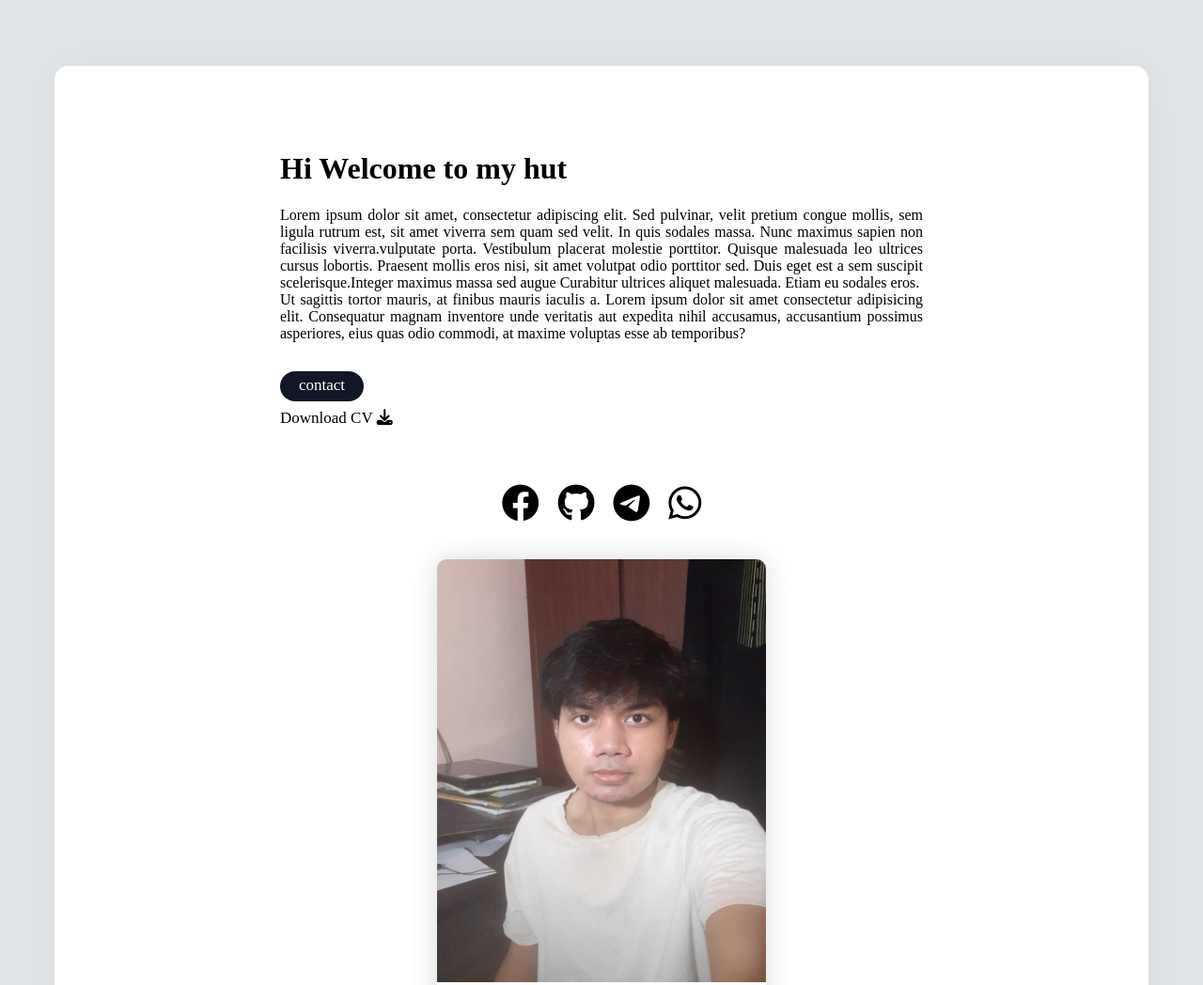
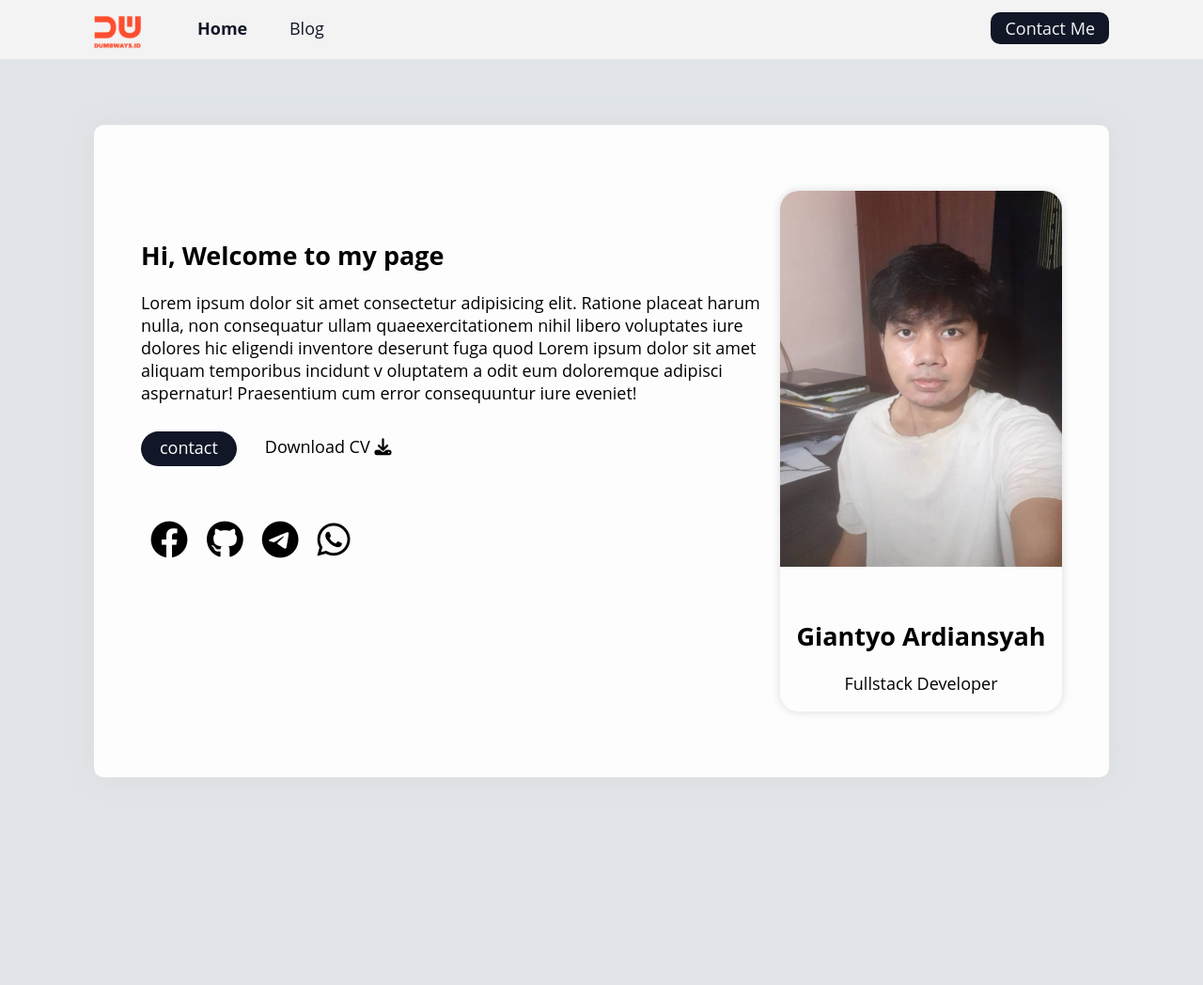
Before and after one commit to giantyo26/Day1-creating-card, a plain HTML site: page index.html in a window 1280 px wide. Shown: the top 1048 px of the page at 94% size. After the commit the page ends 897 px from the top, so only its background shows below. Drawn offline with Linux system fonts and the light colour scheme.

Commit message:
Add files via upload

```diff
--- /dev/null
+++ b/assets/css/main.css
@@ -0,0 +1,188 @@
+body {
+    font-family: "Poppins", "Open Sans";
+    font-size: 18px;
+    font-weight: 400px;
+    background-color: #e1e5e9;
+    color: black;
+    margin: 0px;
+}
+
+/* navigation bar */
+.nav-bar {
+    display: flex;
+    background-color: #f4f3f3;
+    justify-content: flex-start;
+    box-sizing: border-box;
+    margin: 0;
+    padding: 0;
+}
+
+
+.logo {
+    width: 50px;
+    height: 35px;
+    margin-left: 100px;
+    margin-top: 17px;
+}
+
+
+
+.nav-home {
+    text-decoration: none;
+    padding: 0 20px;
+    font-weight: bold;
+    color: #111727;
+}
+
+.nav-blog {
+    text-decoration: none;
+    padding: 0 20px;
+    color: #111727;
+}
+
+#contact-me {
+    text-decoration: none;
+    font-size: 18px;
+    margin-left: auto;
+    margin-top: 13px;
+    margin-right: 100px;
+    margin-bottom: 16px;
+    border-radius: 10px;
+    color: #F5F5F5;
+    padding: 5px 15px;
+    background-color: #111727;
+    width: fit-content;
+    height: fit-content;
+}
+
+/* end navigation bar */
+
+/* content container */
+#container {
+    display: flex;
+    margin: 70px 100px;
+    padding: 70px 50px;
+    background-color: #fdfdfd;
+    box-shadow: 0 0 30px #dbdbdb;
+    border-radius: 10px;
+}
+
+#left-side {
+    display: flex;
+    flex: 70%;
+    flex-direction: column;
+}
+
+#heading {
+    text-align: left;
+}
+
+#contact-download {
+    display: flex;
+    flex-direction: row;
+    gap: 30px;
+
+}
+
+#contact {
+    padding: 5px 20px 8px;
+    background-color: #111727;
+    border-radius: 45px;
+    color: white;
+    text-decoration: none;
+    margin-top: 11px;
+}
+
+#download {
+    margin-top: 30px;
+}
+
+#social-icon {
+    display: flex;
+    margin-top: 40px;
+    color: black;
+    font-size: 40px;
+}
+
+.icons {
+    text-decoration: none;
+    color: black;
+    margin: 10px
+}
+
+#right-side {
+    display: flex;
+    flex: 30%;
+}
+
+#card {
+    border-radius: 20px;
+    box-shadow: 0 0 10px #dbdbdb;
+    text-align: center;
+    display: inline-block;
+}
+
+#photo {
+    width: 300px;
+    height: 400px;
+    border-radius: 20px 20px 0 0;
+}
+
+/* end content container */
+
+/* contact-me page */
+h2 {
+    display: block;
+    text-align: center;
+    margin-top: 50px;
+    margin-bottom: 0;
+    padding-bottom: 2px;
+}
+
+#form-container {
+    width: 350px;
+    margin: 10px auto;
+    display: flex;
+    flex-direction: column;
+}
+
+.form-input {
+    width: 100%;
+    box-sizing: border-box;
+    padding: 8px;
+    margin-bottom: 3px;
+    border-radius: 5px;
+    border: 1px solid #c4c4c4;
+    box-shadow: 0 5px #dbdbdb;
+}
+
+.label {
+    font-weight: 550;
+}
+
+#description {
+    width: 351px;
+    box-sizing: border-box;
+    padding: 8px;
+    margin-top: 5px;
+    margin-bottom: 20px;
+    border-radius: 8px;
+    border: 1px solid #c4c4c4;
+    height: 100px;
+    resize: none
+}
+
+#submit {
+    font-size: 18px;
+    cursor: pointer;
+    margin-left: 75%;
+    margin-bottom: 16px;
+    border-radius: 10px;
+    color: #F5F5F5;
+    padding: 5px 15px;
+    background-color: #111727;
+    width: fit-content;
+    height: fit-content;
+}
+
+/* end contact-me page */
--- a/index.html
+++ b/index.html
@@ -3,89 +3,76 @@
 <html>
 
 <head>
-    <meta charset="utf-8">
-    <link rel="stylesheet"
-      href="https://cdnjs.cloudflare.com/ajax/libs/font-awesome/6.2.1/css/all.min.css"
-      />
-    <title>day1</title>
-
+    <meta charset="utf-8" />
+    <meta name="viewport" content="width=device-width, initial-scale=1" />
+    <link rel="stylesheet" href="/assets/css/main.css" />
+    <link rel="stylesheet" href="https://cdnjs.cloudflare.com/ajax/libs/font-awesome/6.2.1/css/all.min.css" />
+    <title>Day 2</title>
 </head>
 
-  <body style="background-color: #e1e5e9;
-    font-family: Open Sans Medium;
-    align-items: center;
-    justify-content: center;">
-    <div style="margin: 70px 50px;
-      padding: 40px;
-      background-color: white;
-      border-radius: 15px;
-      box-shadow: 0 0 50px #dbdbdb;
-      text-align: center">
-      <div class="Text" style="width: fit-content;
-        padding: 30px 200px 20px;
-        text-align: justify;">
-        <h1>Hi Welcome to my hut</h1>
-        <p>Lorem ipsum dolor sit amet, consectetur adipiscing elit. Sed
-          pulvinar, velit pretium congue mollis, sem ligula rutrum est, sit amet
-          viverra sem quam sed velit. In quis sodales massa.
-          Nunc maximus sapien non facilisis viverra.vulputate porta. Vestibulum
-          placerat molestie porttitor. Quisque malesuada leo ultrices cursus
-          lobortis.
-          Praesent mollis eros nisi, sit amet volutpat odio porttitor sed. Duis
-          eget est a sem suscipit scelerisque.Integer maximus massa sed augue
-          Curabitur ultrices aliquet malesuada. Etiam eu sodales eros. <br>
-          Ut sagittis tortor mauris, at finibus mauris iaculis a. Lorem ipsum
-          dolor sit amet consectetur adipisicing elit. Consequatur magnam
-          inventore unde veritatis aut expedita nihil accusamus, accusantium
-          possimus asperiores, eius quas odio commodi, at maxime voluptas esse
-          ab temporibus?
+<body>
+    <!-- navbar -->
+    <nav class="nav-bar">
+        <a class="nav-logo" href="index.html"><img class="logo" src="assets/img/brandwhite.png" alt="logo" /></a>
+
+        <ul>
+            <a class="nav-home" href="index.html">Home</a>
+            <a class="nav-blog" href="">Blog</a>
+        </ul>
+
+        <a id="contact-me" href="contact-me.html">Contact Me</a>
+    </nav>
+    <!-- end navbar -->
+
+    <!-- container -->
+    <div id="container">
+        <!-- left side -->
+        <div id="left-side">
+            <h2 id="heading">Hi, Welcome to my page</h2>
+            <div id="text">
+                <p id="paragraph">
+                    Lorem ipsum dolor sit amet consectetur adipisicing elit. Ratione
+                    placeat harum nulla, non consequatur ullam quaeexercitationem nihil
+                    libero voluptates iure dolores hic eligendi inventore deserunt fuga
+                    quod Lorem ipsum dolor sit amet aliquam temporibus incidunt v
+                    oluptatem a odit eum doloremque adipisci aspernatur! Praesentium cum
+                    error consequuntur iure eveniet!
                 </p>
+            </div>
 
-
-        <div class="contact" style="width: fit-content;
-          padding-top: 20px;
-          font-size: 17px;">
-          <a href="https://wa.me/6285881688511" style="padding: 5px 20px 8px;
-            background-color: #111727;
-            border-radius:45px; color: white;
-            text-decoration:none;
-            text-align: justify;
-            margin-top: 30px">contact</a>
-          <a href="https://github.com/giantyo26" style="color: black;
-            text-decoration: none; display: block; margin-top: 15px;"> <span>Download
-              CV</span>
+            <div id="contact-download">
+                <a id="contact" href="https://wa.me/6285881688511">contact</a>
+                <a id="download" href="https://github.com/giantyo26" style="
+              color: black;
+              text-decoration: none;
+              display: block;
+              margin-top: 15px;
+            ">
+                    <span>Download CV</span>
                     <i class="fa fa-download"></i>
                 </a>
             </div>
+            <div id="social-icon">
+                <a class="icons" href="https://web.facebook.com/giantyo.ardiansyah/"><i class="fab fa-facebook"></i></a>
+                <a class="icons" href="https://github.com/giantyo26"><i class="fa-brands fa-github"></i></a>
+                <a class="icons" href="https://t.me/giantyo26"><i class="fa-brands fa-telegram"></i></a>
+                <a class="icons" href="https://wa.me/6285881688511"><i class="fa-brands fa-whatsapp"></i></a>
             </div>
-      <div class="icon" style="padding: 30px;
-        display: flex;
-        justify-content: center;
-        font-size: 40px;">
-        <a href="https://web.facebook.com/giantyo.ardiansyah/" class="fab
-          fa-facebook"
-          style="margin: 10px; text-decoration:none; color: black"></a>
-        <a href="https://github.com/giantyo26" class="fa-brands fa-github"
-          style="margin: 10px; text-decoration:none; color: black"></a>
-        <a href="https://t.me/giantyo26" class="fa-brands fa-telegram"
-          style="margin: 10px; text-decoration:none; color: black"></a>
-        <a href="https://wa.me/6285881688511" class="fa-brands fa-whatsapp"
-          style="margin: 10px; text-decoration:none; color: black"></a>
+        </div>
 
-      </div>
-      <div class="image" style="border-radius: 10px;
-        box-shadow: 0 0 30px #dbdbdb;
-        text-align: center;
-        display: inline-block;
-        margin: 0 auto;">
-        <img src="/images/profile-pic.jpg" alt="Profile picture" width="350"
-          height="450" style="border-radius:10px 10px 0 0;">
+        <!-- end left side -->
 
-
+        <!-- right side -->
+        <div id="right-side">
+            <div id="card">
+                <img id="photo" src="assets/img/profile-pic.jpg" alt="My photo" />
                 <h2>Giantyo Ardiansyah</h2>
                 <p>Fullstack Developer</p>
             </div>
         </div>
+        <!-- end right side -->
+    </div>
+    <!-- end container -->
 </body>
 
 </html>
```
Also changed, not shown: contact-me.html (added, +72 -0 lines), assets/img/brandwhite.png (added), assets/img/profile-pic.jpg (added). Lines whose indentation alone changed are shown as unchanged.
